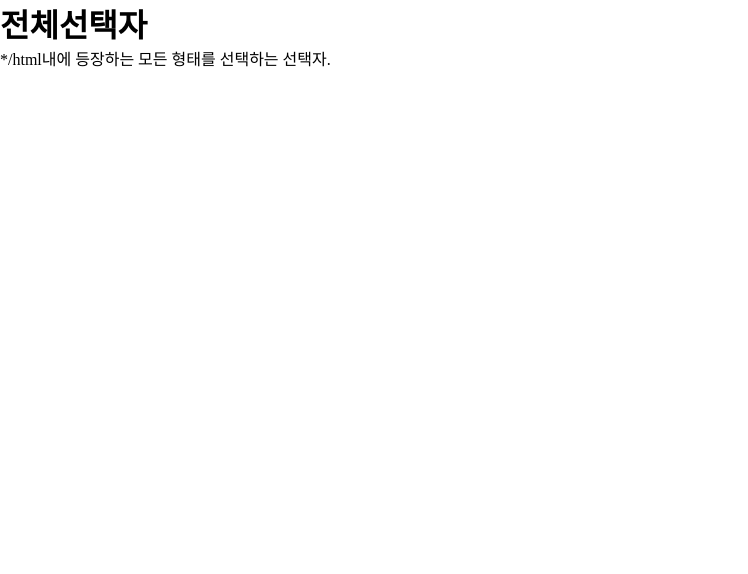
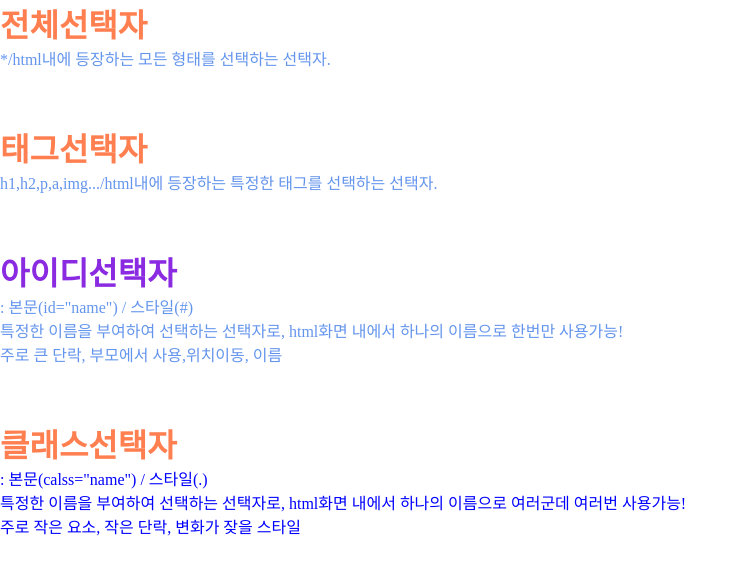
Before and after one commit to Suuukim/HTML5, a plain HTML site: page index7.html in a window 1280 px wide. Shown: the whole page, without its empty margins (0-748 px from the left). Drawn offline with Linux system fonts and the light colour scheme.

Commit message:
CSS 기초

```diff
--- a/index7.html
+++ b/index7.html
@@ -9,12 +9,49 @@
         * {
             padding:0; /* 안쪽여백 */
             margin:0; /* 바깥여백 */
-            /* style 안에 작성하는 주석방법 */
+            /* style 안에 작성하는 주석방법
+            color:deeppink; */
+        }
+        h1 {
+            color:coral;    /* 글자색부여 : 단어,컬러코드(hex)*/
+        }
+        p{
+            color:cornflowerblue;
+        }
+        #aa{
+            color:blueviolet;
+        }
+        #bb{
+
         }
     </style>
 </head>
 <body>
-    <h1>전체선택자</h1>
+    <h1 class="cc">전체선택자</h1>
     <p>*/html내에 등장하는 모든 형태를 선택하는 선택자.</p>
+
+    <br/><br/><br/>
+
+    <h1 id="bb">태그선택자</h1>
+    <p>h1,h2,p,a,img.../html내에 등장하는 특정한 태그를 선택하는 선택자.</p>
+
+    <br/><br/><br/>
+
+    <h1 id="aa">아이디선택자</h1>
+    <p>
+        : 본문(id="name") / 스타일(#) <br/>
+        특정한 이름을 부여하여 선택하는 선택자로, html화면 내에서 하나의 이름으로 한번만 사용가능! <br/>
+        주로 큰 단락, 부모에서 사용,위치이동, 이름
+    </p>
+
+    <br/><br/><br/>
+
+    <h1 class="cc">클래스선택자</h1>
+    <p style="color:blue;">
+        : 본문(calss="name") / 스타일(.) <br/>
+        특정한 이름을 부여하여 선택하는 선택자로, html화면 내에서 하나의 이름으로 여러군데 여러번 사용가능! <br/>
+        주로 작은 요소, 작은 단락, 변화가 잦을 스타일
+    </p>
+
 </body>
 </html>
```
